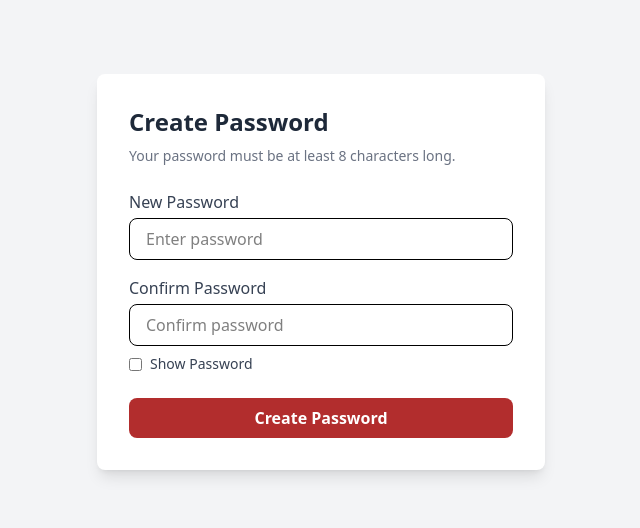
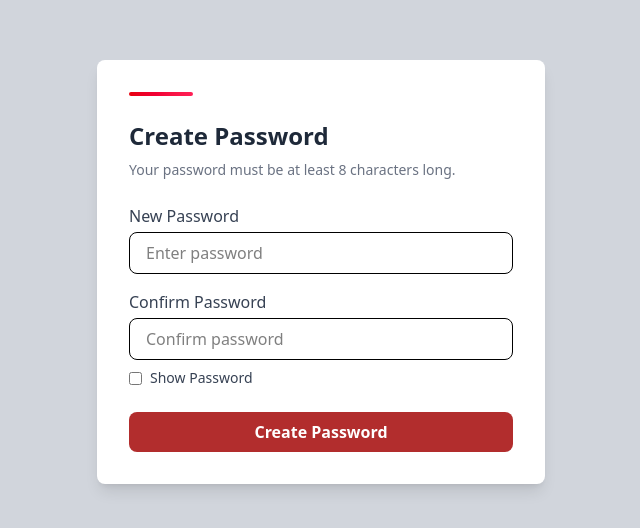
Before and after one commit to naveen93100/gautamDealerFrontend, a React (Vite) app: page /create-password/1 in a window 1280 px wide. Shown: the part 128-656 px from the top of the page, without its empty margins (319-959 px from the left). Built offline with nearby package versions, Linux system fonts and the light colour scheme.

Commit message:
FINAL WORK

```diff
--- a/src/pages/CreatePassword.jsx
+++ b/src/pages/CreatePassword.jsx
@@ -28,6 +28,7 @@ const CreatePassword = () => {
             }
 
         } catch (er) {
+            toast.error(er?.response?.data?.message);
             console.log(er);
         }
         finally{
@@ -36,8 +37,9 @@ const CreatePassword = () => {
     }
 
     return (
-        <div className="min-h-screen flex items-center justify-center bg-gray-100 p-4 ">
+        <div className="min-h-screen flex items-center justify-center bg-gray-300 p-4 ">
             <div className="bg-white rounded-lg shadow-lg p-8 w-full max-w-md">
+              <div className="w-16 h-1 bg-gradient-to-r from-red-600 to-rose-500 rounded-full mb-6"></div>
                 <h2 className="text-2xl font-semibold mb-2 text-gray-800">Create Password</h2>
                 <p className="text-gray-500 mb-6 text-sm">
                     Your password must be at least 8 characters long.
--- a/src/pages/Dashboard/index.jsx
+++ b/src/pages/Dashboard/index.jsx
@@ -50,8 +50,6 @@ const SolarDealerDashboard = () => {
       if (res?.data?.success) {
         setProposals(res?.data?.customersProposal);
       }
-
-      console.log(1);
 
     } catch (er) {
       console.log(er);
```
